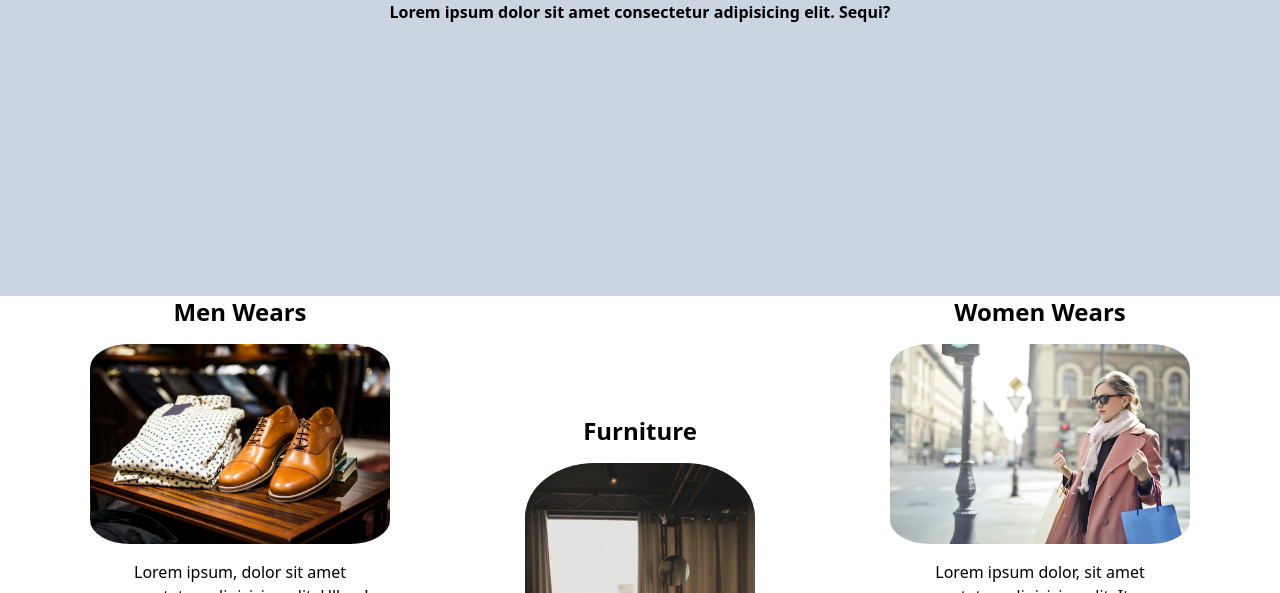
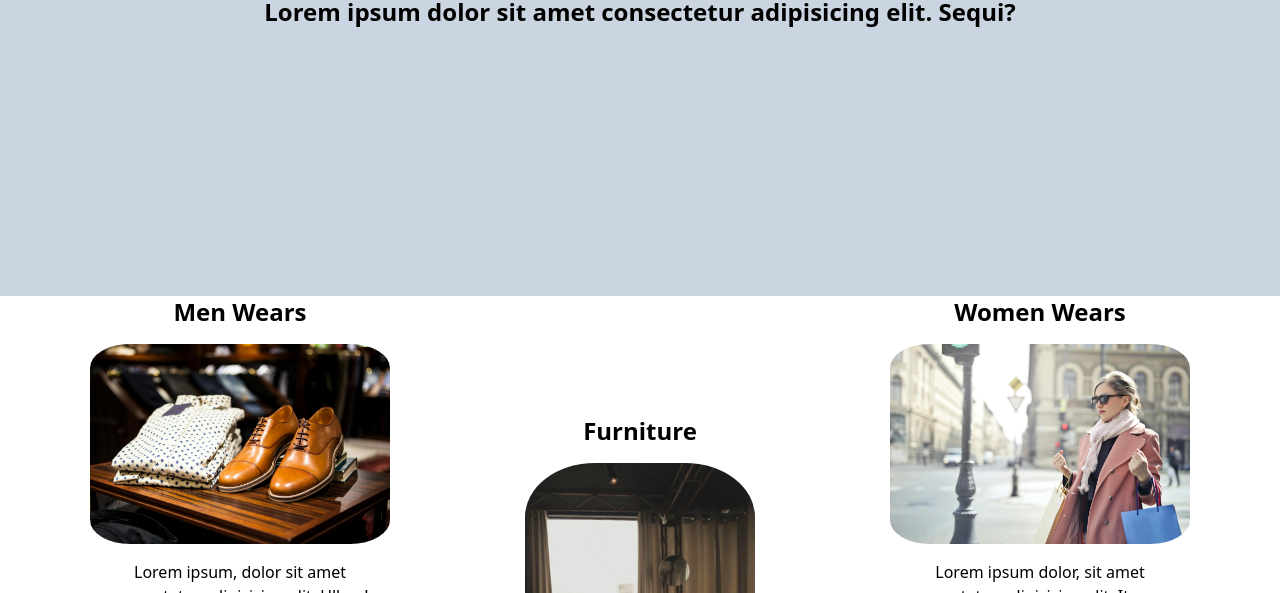
Before and after one commit to karmal1426/tailwindtest, a website: page index.html in a window 1280 px wide. Shown: the part 507-1100 px from the top of the page. Drawn offline with Linux system fonts and the light colour scheme.

Commit message:
fix: increased size of h2 on first section in index

```diff
--- a/index.html
+++ b/index.html
@@ -24,7 +24,7 @@
     <section class="h-[182vh]">
        <section class="w-[100%] bg-slate-300 items-center justify-center content-center h-2/4 flex flex-col">
         <a href=""><i class="fa-brands fa-shopify fa-10x"></i></a>
-        <h2 class="py-4 font-bold">Lorem ipsum dolor sit amet consectetur adipisicing elit. Sequi?</h2>
+        <h2 class="py-4 text-2xl font-bold">Lorem ipsum dolor sit amet consectetur adipisicing elit. Sequi?</h2>
        </section>
        <section>
         <div class="flex px-[40px] flex-row justify-center content-center">
```
Also changed, not shown: build/output.css.
